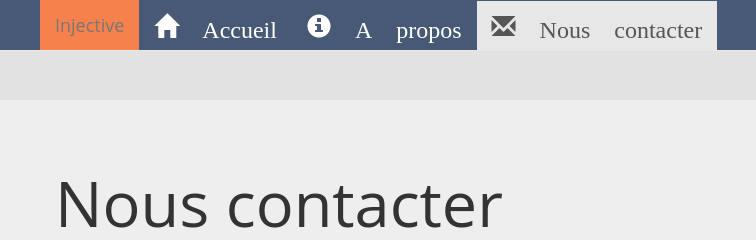
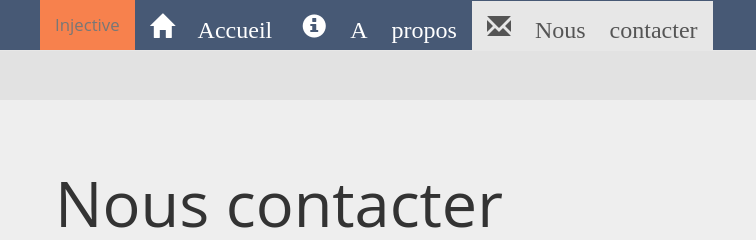
Before and after one commit to injective-edu/injective-edu.github.io, a plain HTML site: page contact/index.html in a window 1280 px wide. Shown: the top 240 px of the page, 15-771 px from the left. Drawn offline with nearby package versions, Linux system fonts and the light colour scheme; a script that the page names is missing.

Commit message:
Update index.html

```diff
--- a/contact/index.html
+++ b/contact/index.html
@@ -43,7 +43,7 @@
           <span class="icon-bar"></span>
           <span class="icon-bar"></span>
         </button>
-        <a class="navbar-brand" href="#">Injective</a>
+        <a class="navbar-brand navbar-br-pr" href="#">Injective</a>
       </div>
       <div id="navbar" class="collapse navbar-collapse">
         <ul class="nav navbar-nav">
```
